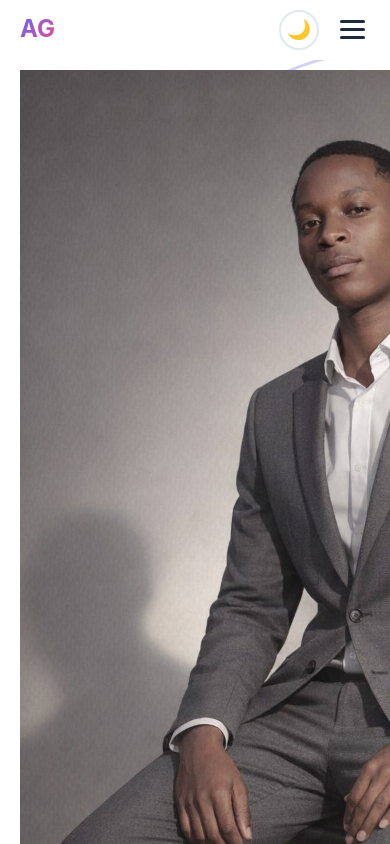
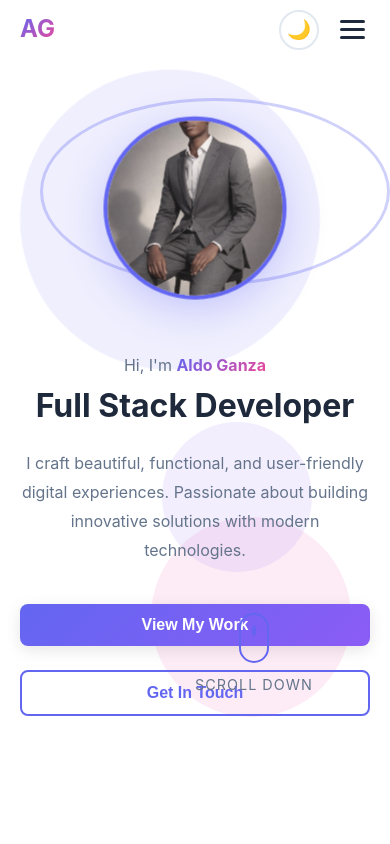
Before and after one commit to aldoganza/portfolio2, a React (Create React App) app: page / in a window 390 px wide. Shown: the top 844 px of the page. Built offline with nearby package versions, Linux system fonts and the light colour scheme; the HTML template or start-up script is replaced by a standard one.

Commit message:
profile picture

```diff
--- a/src/components/Home/Home.css
+++ b/src/components/Home/Home.css
@@ -45,23 +45,26 @@
   z-index: 2;
 }
 
-.avatar-circle {
+.profile-image {
   width: 280px;
   height: 280px;
   border-radius: 50%;
-  background: linear-gradient(135deg, var(--primary-color), var(--accent-color));
-  display: flex;
-  justify-content: center;
-  align-items: center;
+  object-fit: cover;
   box-shadow: 0 10px 40px var(--shadow-hover);
   animation: pulse 3s ease-in-out infinite;
+  border: 4px solid var(--primary-color);
 }
 
-.avatar-text {
-  font-size: 6rem;
-  font-weight: 700;
-  color: white;
-  letter-spacing: 2px;
+@keyframes pulse {
+
+  0%,
+  100% {
+    transform: scale(1);
+  }
+
+  50% {
+    transform: scale(1.02);
+  }
 }
 
 .image-decoration {
@@ -154,6 +157,7 @@
     opacity: 1;
     transform: translateX(-50%) translateY(0);
   }
+
   100% {
     opacity: 0;
     transform: translateX(-50%) translateY(20px);
@@ -214,9 +218,12 @@
 }
 
 @keyframes float {
-  0%, 100% {
+
+  0%,
+  100% {
     transform: translateY(0) rotate(0deg);
   }
+
   50% {
     transform: translateY(-30px) rotate(180deg);
   }
@@ -258,13 +265,9 @@
     font-size: 1rem;
   }
 
-  .avatar-circle {
+  .profile-image {
     width: 220px;
     height: 220px;
-  }
-
-  .avatar-text {
-    font-size: 4.5rem;
   }
 }
 
@@ -277,13 +280,9 @@
     font-size: 1rem;
   }
 
-  .avatar-circle {
+  .profile-image {
     width: 180px;
     height: 180px;
-  }
-
-  .avatar-text {
-    font-size: 3.5rem;
   }
 
   .home-buttons {
```
